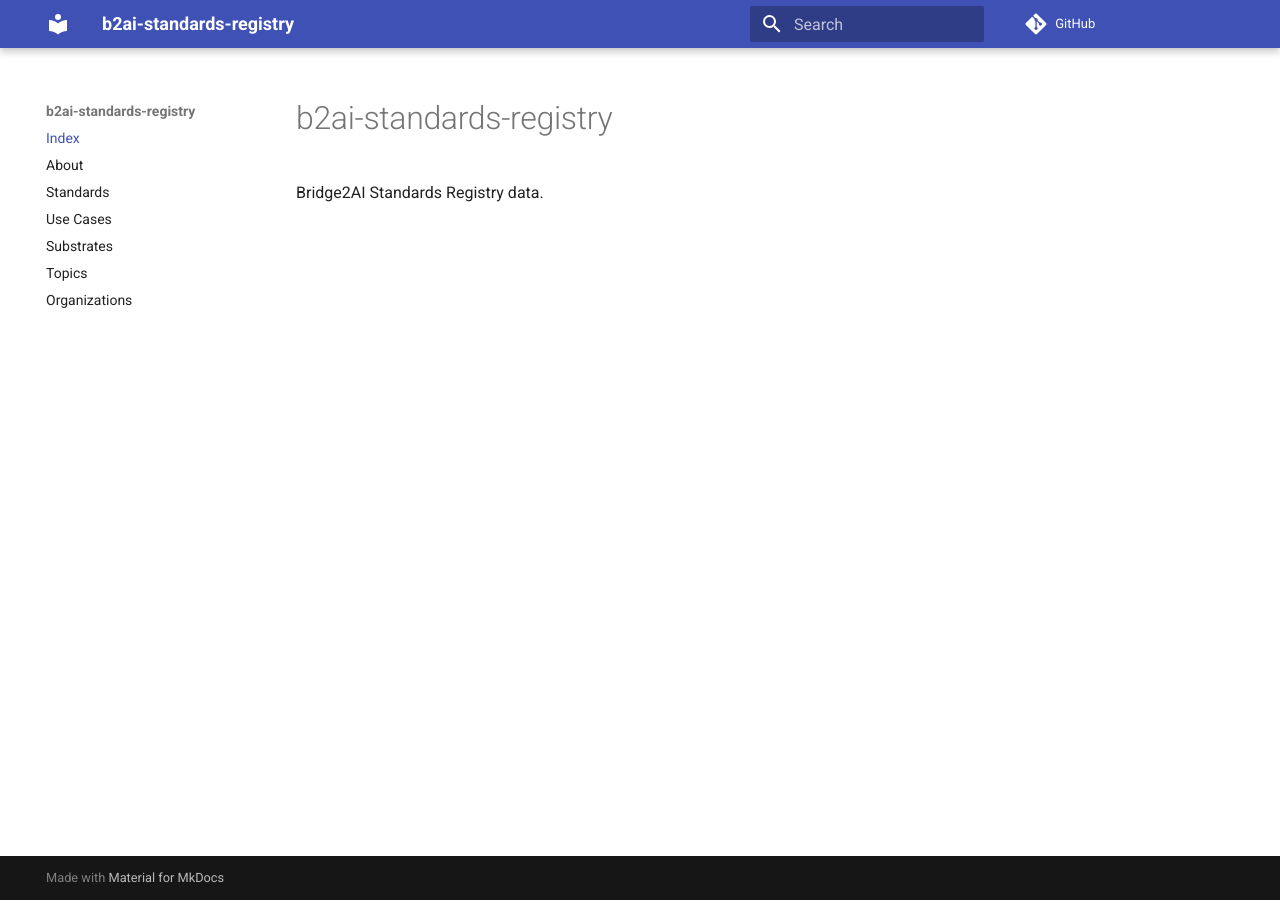
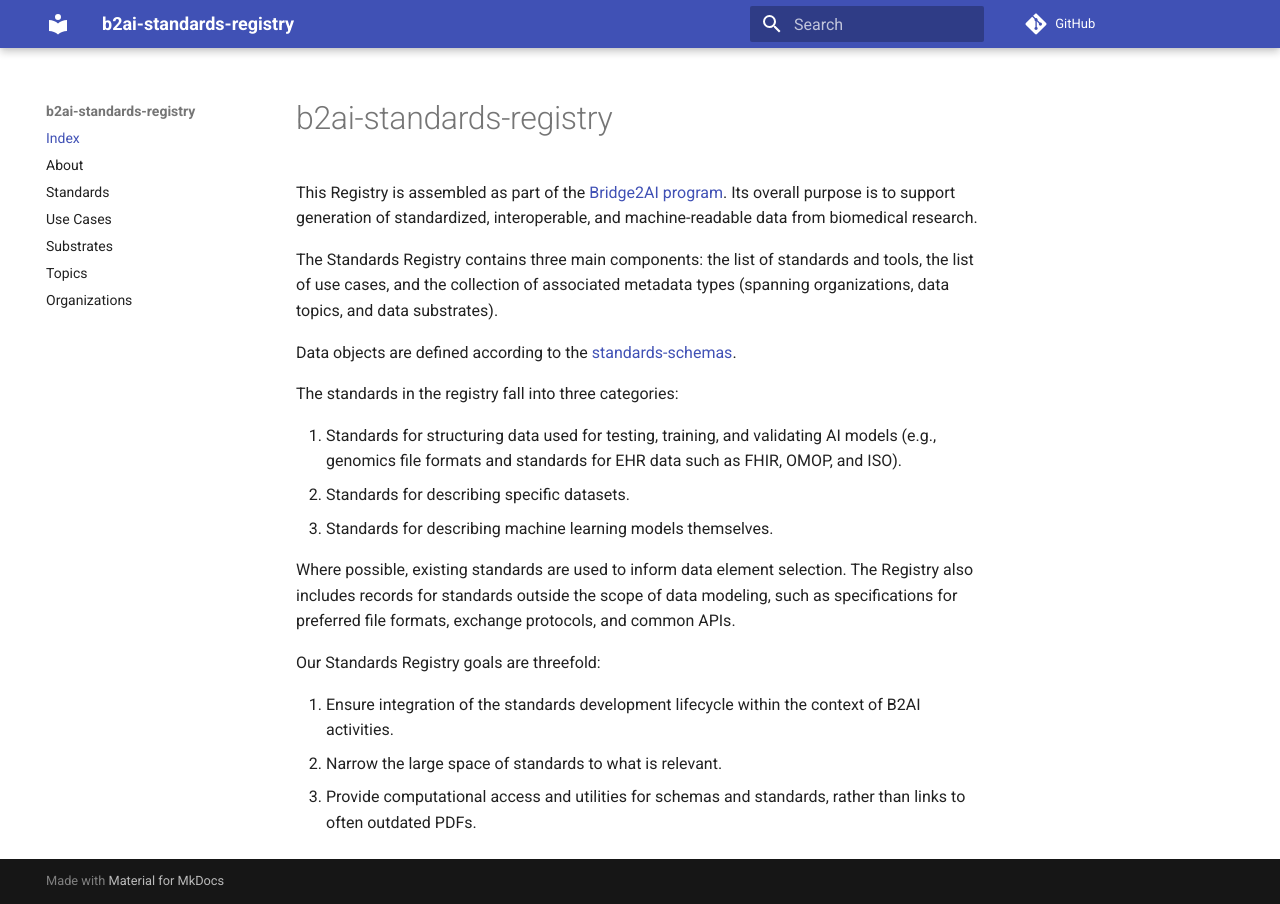
Before and after one commit to bridge2ai/b2ai-standards-registry, an MkDocs documentation site: the page built from docs/index.md, in a window 1280 px wide. Built offline with MkDocs 1.6.1 and Material for MkDocs 9.7.7, drawn with Linux system fonts in a browser that asks for light colours; comment, search, counter and statistics services are not loaded.

Commit message:
Update index for docs

```diff
--- a/docs/index.md
+++ b/docs/index.md
@@ -1,3 +1,21 @@
 # b2ai-standards-registry
 
-Bridge2AI Standards Registry data.
+This Registry is assembled as part of the [Bridge2AI program](https://bridge2ai.org/). Its overall purpose is to support generation of standardized, interoperable, and machine-readable data from biomedical research.
+
+The Standards Registry contains three main components: the list of standards and tools, the list of use cases, and the collection of associated metadata types (spanning organizations, data topics, and data substrates).
+
+Data objects are defined according to the [standards-schemas](https://github.com/bridge2ai/standards-schemas).
+
+The standards in the registry fall into three categories:
+
+1. Standards for structuring data used for testing, training, and validating AI models (e.g., genomics file formats and standards for EHR data such as FHIR, OMOP, and ISO).
+2. Standards for describing specific datasets.
+3. Standards for describing machine learning models themselves.
+
+Where possible, existing standards are used to inform data element selection. The Registry also includes records for standards outside the scope of data modeling, such as specifications for preferred file formats, exchange protocols, and common APIs.
+
+Our Standards Registry goals are threefold:
+
+1. Ensure integration of the standards development lifecycle within the context of B2AI activities.
+2. Narrow the large space of standards to what is relevant.
+3. Provide computational access and utilities for schemas and standards, rather than links to often outdated PDFs.
```
